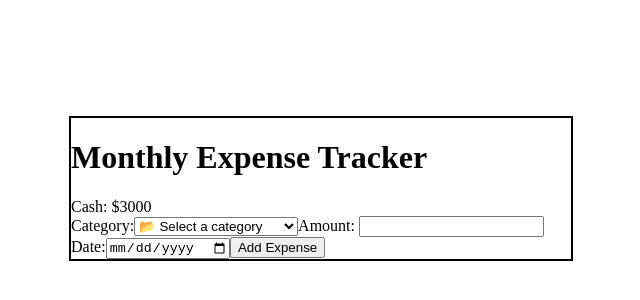
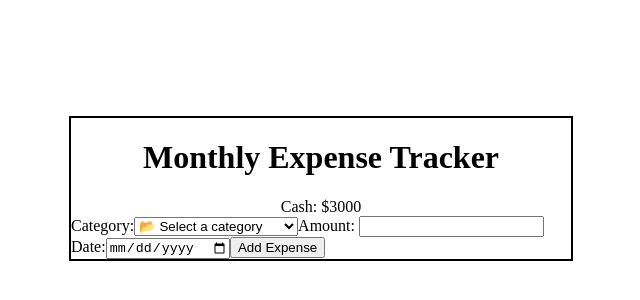
Before and after one commit to 0daysleft/React--Expense-Tracker, a React (Vite) app in the folder expense tracker/: page / in a window 1280 px wide. Shown: the part 204-504 px from the top of the page, without its empty margins (319-959 px from the left). Built offline with nearby package versions, Linux system fonts and the light colour scheme.

Commit message:
added sisplay flex and fles-stylings

```diff
--- a/expense tracker/src/App.css
+++ b/expense tracker/src/App.css
@@ -5,3 +5,9 @@
  border: 2px solid black;
  margin: 20em auto;
 }
+
+.main-1{
+      display: flex;
+      flex-direction: column;
+      align-items: center;
+}
```
